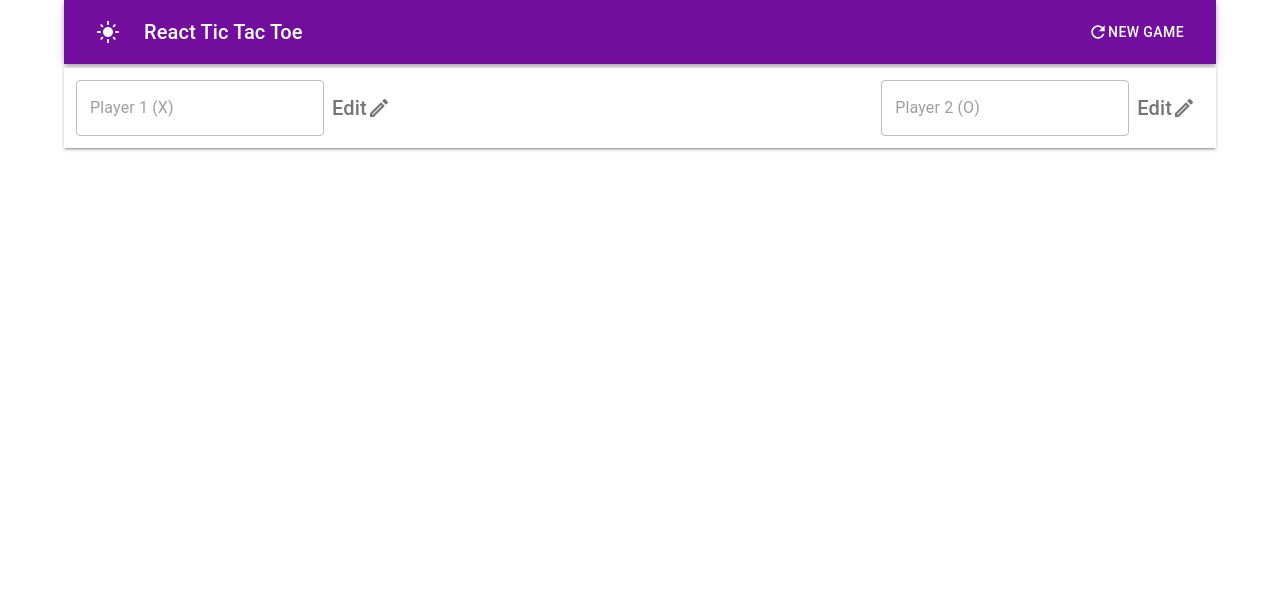
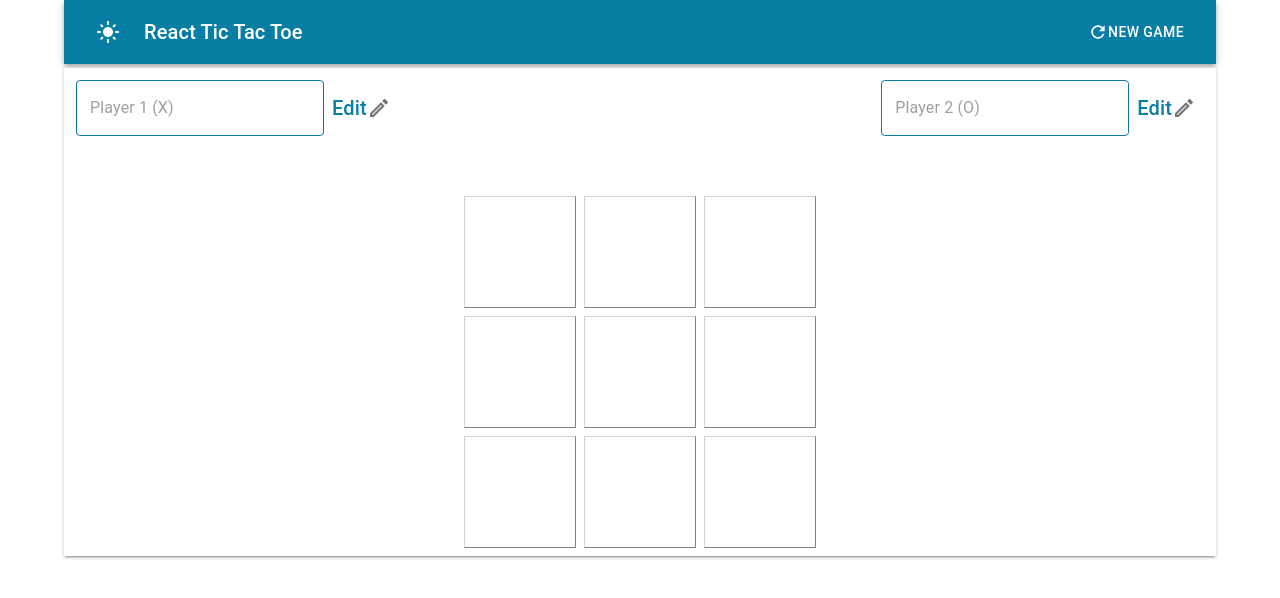
Before and after one commit to GianlucaGirardi/React_Tic_Tac_Toe, a React (Create React App) app: page / in a window 1280 px wide. Shown: the top 598 px of the page. Built offline with nearby package versions, Linux system fonts and the light colour scheme.

Commit message:
updated color scheme for light mode and dark mode

```diff
--- a/src/App.js
+++ b/src/App.js
@@ -4,23 +4,28 @@ import { Body } from "./components/Body/Body";
 import { ThemeProvider } from "@emotion/react";
 import { appTheme } from './appUtils';
 import { useState, createContext } from 'react';
-import { DEFAULT_THEME } from "./constants";
+import { DARK_THEME, DEFAULT_THEME, TURN_PLAYER1 } from "./constants";
 
 export const ThemeContext = createContext();
+export const TurnContext = createContext();
 
 function App() {
   const [theme, setTheme] = useState(DEFAULT_THEME);
+  const [turn, setTurn ] = useState(TURN_PLAYER1);
 
   return (
+    <div style={{backgroundColor: theme === DARK_THEME? 'lightgrey' : ''}}>
+      <TurnContext.Provider value={{turn, setTurn}}>
         <ThemeContext.Provider value={{theme, setTheme}}>
           <ThemeProvider theme={appTheme}>
             <Container maxWidth="lg">
                 <Header />
                 <Body />
-
             </Container>
           </ ThemeProvider>
         </ThemeContext.Provider>
+      </TurnContext.Provider>
+    </div>
   );
 }
 
--- a/src/appUtils.js
+++ b/src/appUtils.js
@@ -1,14 +1,11 @@
 import { createTheme, getContrastRatio } from '@mui/material/styles';
-
-const violetMain = '#720e9e';
 
 export const appTheme = createTheme({
   palette: {
-    violet: {
-      main: '#720e9e',
-      light: '#E6E6FA',
-      dark: '#33006F',
-      contrastText: getContrastRatio(violetMain, '#fff') > 4.5 ? '#fff' : '#111',
+    color: {
+      main: 'rgb(8 126 164 )',
+      dark: '#2E3440',
+      darkBody: '#ECEFF4',
     },
   },
 });
--- a/src/components/Body/Body.jsx
+++ b/src/components/Body/Body.jsx
@@ -1,14 +1,22 @@
 import { Grid, Paper } from "@mui/material";
 import { PlayerBar } from "./PlayerBar/PlayerBar";
+import { Gameboard } from "./Gameboard/Gameboard";
+import { ThemeContext } from "../../App";
+import { useContext } from "react";
+import { DARK_THEME, DARK_THEME_BODY } from "../../constants";
+import './../../appUtils';
 import './body.css';
 
 export const Body = () => {
+    const { theme } = useContext(ThemeContext)
     return (
-        <Grid rowSpacing={1} >
+        <Grid rowSpacing={1}  >
             <Paper className="body"
                 elevation={2}
-                square  >
+                square
+                sx={{ backgroundColor: theme === DARK_THEME ? `color.${DARK_THEME_BODY}` : '' }}  >
                 <PlayerBar />
+                <Gameboard />
             </Paper>
         </Grid>
     );
--- a/src/components/Body/PlayerBar/PlayerBar.jsx
+++ b/src/components/Body/PlayerBar/PlayerBar.jsx
@@ -1,17 +1,17 @@
 import { Grid } from "@mui/material";
 import { useState } from "react";
-import '../../../constants';
+import { EDIT_MODE, PLAYER1, PLAYER2 } from '../../../constants';
 import { PlayerInput } from './PlayerInput/PlayerInput';
 import './playerBar.css';
 
 export const PlayerBar = () => {
-    const [buttonLeftMode, setButtonLeftMode] = useState('Edit');
-    const [buttonRightMode, setButtonRightMode] = useState('Edit');
+    const [buttonLeftMode, setButtonLeftMode] = useState(EDIT_MODE);
+    const [buttonRightMode, setButtonRightMode] = useState(EDIT_MODE);
 
     return (
-        <Grid className="player-bar-container" >
-            <PlayerInput buttonMode={buttonLeftMode} setButtonMode={setButtonLeftMode} player='Player 1 (X)' />
-            <PlayerInput buttonMode={buttonRightMode} setButtonMode={setButtonRightMode} player='Player 2 (O)' />
+        <Grid className="player-bar-container"  >
+            <PlayerInput buttonMode={buttonLeftMode} setButtonMode={setButtonLeftMode} player={PLAYER1} />
+            <PlayerInput buttonMode={buttonRightMode} setButtonMode={setButtonRightMode} player={PLAYER2} />
         </Grid>
     );
 }
--- a/src/components/Body/PlayerBar/PlayerInput/PlayerInput.jsx
+++ b/src/components/Body/PlayerBar/PlayerInput/PlayerInput.jsx
@@ -3,42 +3,47 @@ import { useContext } from "react";
 import { ThemeContext } from "../../../../App";
 import EditTwoToneIcon from '@mui/icons-material/EditTwoTone';
 import SaveTwoToneIcon from '@mui/icons-material/SaveTwoTone';
+import { DARK_THEME, DEFAULT_THEME, EDIT_MODE, SAVE_MODE } from "../../../../constants";
 import '../playerBar.css';
 
 export const PlayerInput = ({ buttonMode, setButtonMode, player }) => {
     const { theme } = useContext(ThemeContext);
     const toggleButtonText = (button) => {
-        return button === 'Edit' ? 'Save' : 'Edit';
+        return button === EDIT_MODE ? SAVE_MODE : EDIT_MODE;
     }
 
     return (
         <Grid >
             <TextField id="outlined-basic" label={player} variant="outlined"
-                disabled={buttonMode === 'Edit' ? true : false}
+                disabled={buttonMode === EDIT_MODE ? true : false}
                 sx={{
                     '& .MuiInputLabel-root.Mui-focused': {
-                        color: `violet.${theme}`,
+                        color: `color.${theme}`,
                     },
                     '& .MuiOutlinedInput-root': {
                         '& fieldset': {
-                            borderColor: `violet.${theme}`,
+                            borderColor: `color.${theme}`,
                         },
                         '&:hover fieldset': {
-                            borderColor: `violet.${theme}`,
+                            borderColor: `color.${theme}`,
                         },
                         '&.Mui-focused fieldset': {
-                            borderColor: `violet.${theme}`,
+                            borderColor: `color.${theme}`,
+                        },
+                        '&.Mui-disabled fieldset': {
+                            borderColor: `color.${theme}`,
                         },
                     },
                     "& .MuiInputBase-input.Mui-disabled": {
-                        WebkitTextFillColor: "#000000"
+                        WebkitTextFillColor: "#000000",
+
                     },
                 }} />
             <IconButton className='player-edit-button'
                 disableRipple onClick={() => setButtonMode(() => toggleButtonText(buttonMode))}>
-                <Typography variant="h6" >{buttonMode}</Typography >
-                {buttonMode === 'Edit' ? <EditTwoToneIcon fontSize="lg" /> : <SaveTwoToneIcon fontSize="lg" />}
+                <Typography variant="h6" color={theme === DARK_THEME ? `color.${DARK_THEME}` : `color.${DEFAULT_THEME}`} >{buttonMode}</Typography >
+                {buttonMode === EDIT_MODE ? <EditTwoToneIcon fontSize="lg" /> : <SaveTwoToneIcon fontSize="lg" />}
             </IconButton>
-        </Grid>
+        </Grid >
     );
 }
--- a/src/components/Body/PlayerBar/playerBar.css
+++ b/src/components/Body/PlayerBar/playerBar.css
@@ -2,6 +2,7 @@
     padding: 0.75rem;
     justify-content: space-between;
     display: flex;
+    margin-bottom: 3rem;
 }
 
 .player-edit-button {
--- a/src/components/Header/Header.jsx
+++ b/src/components/Header/Header.jsx
@@ -1,4 +1,3 @@
-import * as React from 'react';
 import AppBar from '@mui/material/AppBar';
 import Box from '@mui/material/Box';
 import Toolbar from '@mui/material/Toolbar';
@@ -20,7 +19,7 @@ export const Header = () => {
 
     return (
         <Box sx={{ flexGrow: 1 }}>
-            <AppBar position="static" sx={{ backgroundColor: `violet.${theme}` }} >
+            <AppBar position="static" sx={{ backgroundColor: `color.${theme}` }} >
                 <Toolbar>
                     <IconButton
                         color="inherit"
```
Lines whose indentation alone changed are shown as unchanged.
